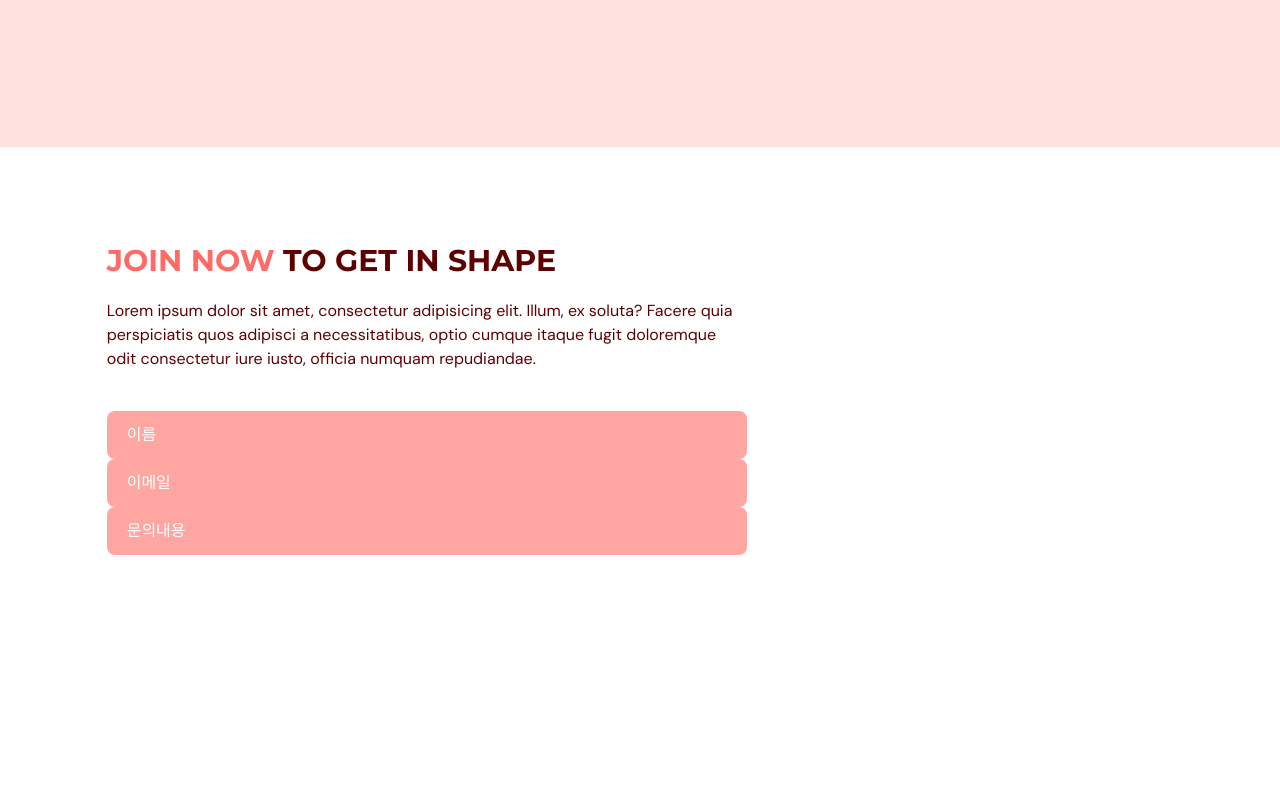
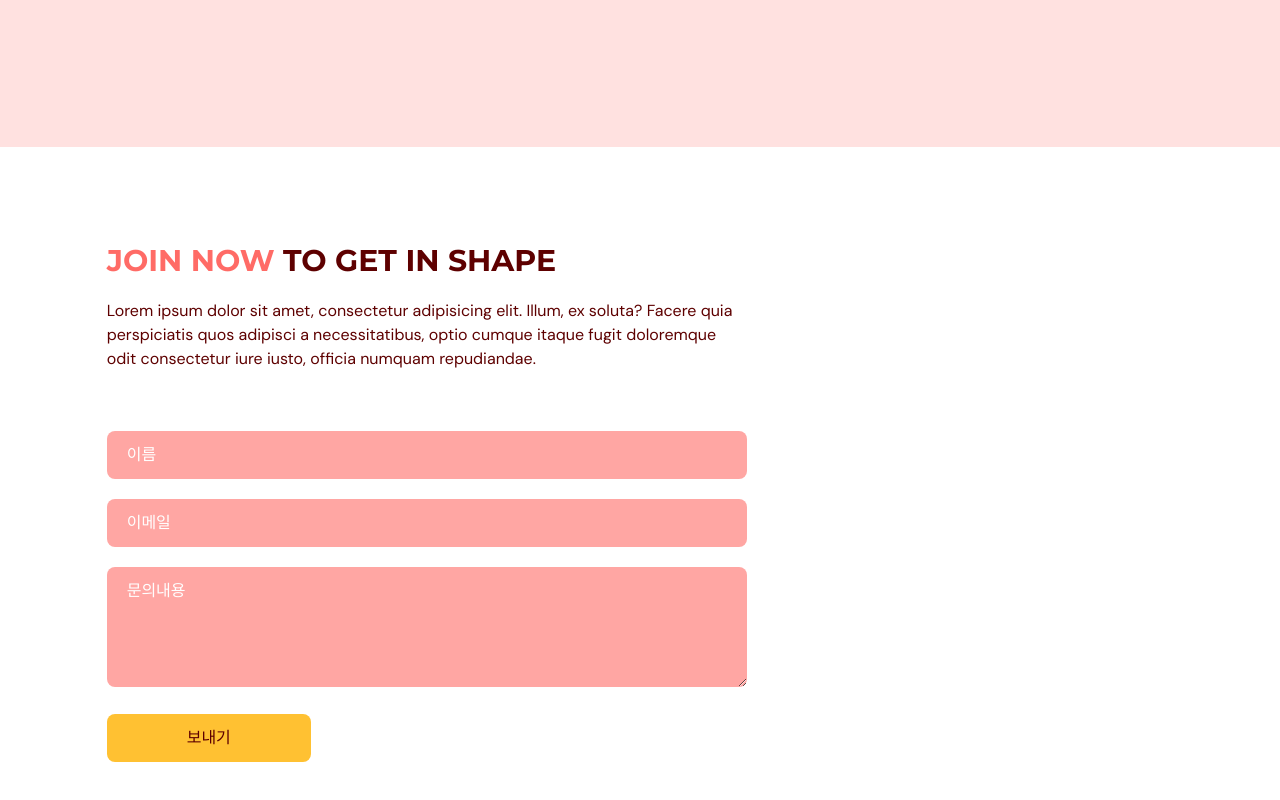
Before and after one commit to amh6281/Fitness-App, a React (Vite) app: page / in a window 1280 px wide. Shown: the part 2775-3575 px from the top of the page. Before the commit the page ends 3458 px from the top, so only its background shows below. Built offline with nearby package versions, Linux system fonts and the light colour scheme.

Commit message:
Submit 기능 구현 2022.02.08
react-hook-form 라이브러리를 사용하여 submit 기능을 구현한다.

```diff
--- a/src/components/contact/index.tsx
+++ b/src/components/contact/index.tsx
@@ -10,7 +10,7 @@ type Props = {
 };
 
 const Contact = ({ setSelectedPage }: Props) => {
-  const inputStyle = `w-full rounded-lg bg-primary-300 px-5 py-3 placeholder-white`;
+  const inputStyle = `mt-5 w-full rounded-lg bg-primary-300 px-5 py-3 placeholder-white`;
 
   const {
     register,
@@ -68,7 +68,7 @@ const Contact = ({ setSelectedPage }: Props) => {
               target="_blank"
               onSubmit={onSubmit}
               method="POST"
-              action="https://formsubmit.co/your@email.com"
+              action="https://formsubmit.co/amh6281@naver.com"
             >
               <input
                 className={inputStyle}
@@ -102,9 +102,10 @@ const Contact = ({ setSelectedPage }: Props) => {
                   {errors.email.type === "pattern" && "Invalid email address."}
                 </p>
               )}
-              <input
+              <textarea
                 className={inputStyle}
-                type="text"
+                rows={4}
+                cols={50}
                 placeholder="문의내용"
                 {...register("message", {
                   required: true,
@@ -119,6 +120,13 @@ const Contact = ({ setSelectedPage }: Props) => {
                     "Max length is 2000 char."}
                 </p>
               )}
+
+              <button
+                type="submit"
+                className="mt-5 rounded-lg bg-secondary-500 px-20 py-3 transition duration-500 hover:text-white"
+              >
+                보내기
+              </button>
             </form>
           </motion.div>
         </div>
```
